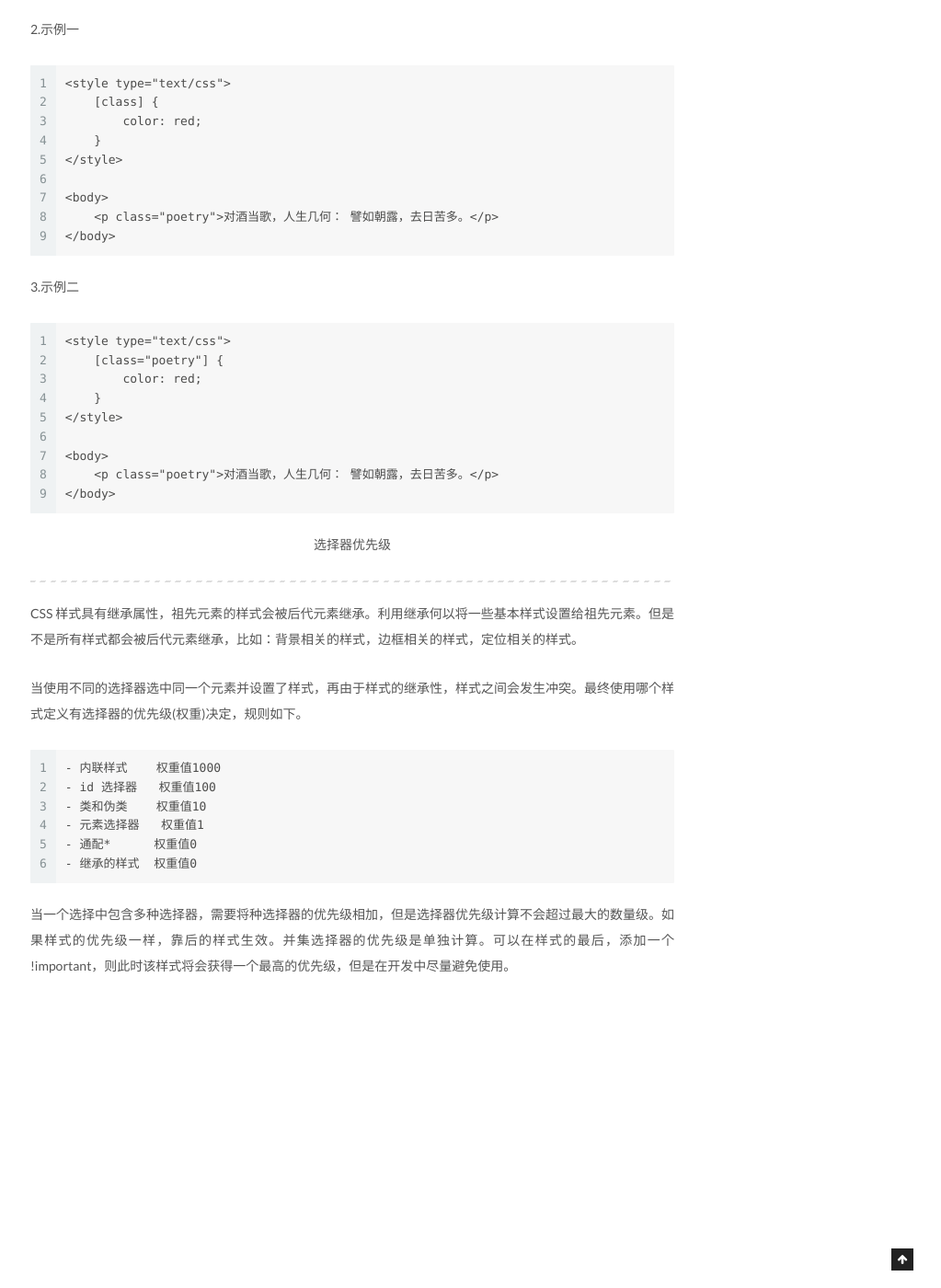
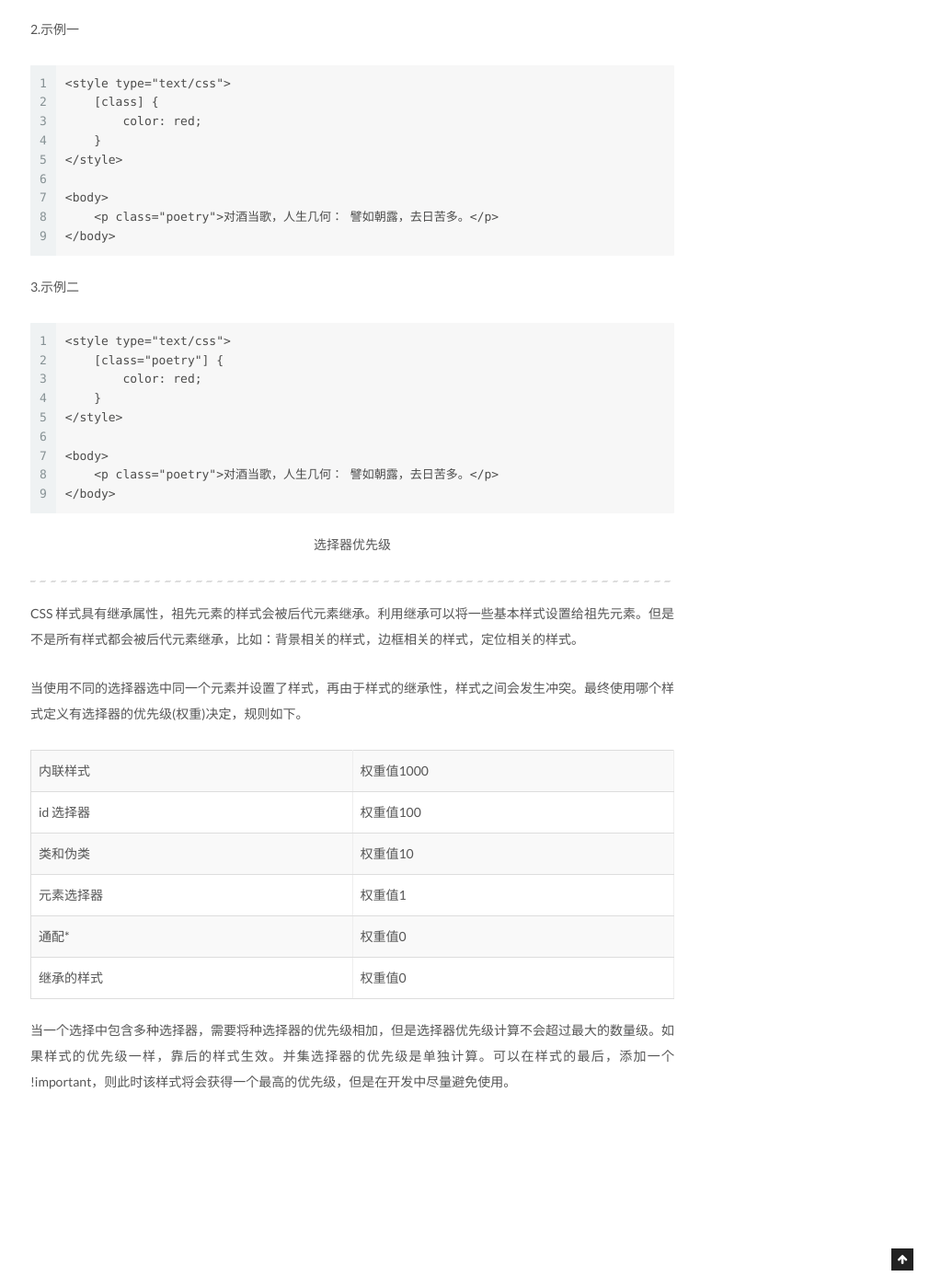
Before and after one commit to chuyibo/chuyibo.github.io, a Jekyll site: the page built from _posts/2021-01-27-CSS 学习笔记(一).md, in a window 1280 px wide and 1400 px high, scrolled down 10003 px. Shown: the whole window at 92% size, without its empty margins (257-1280 px from the left). Built offline with Jekyll 4.4.1, drawn with Linux system fonts in a browser that asks for light colours.

Commit message:
2021/01/28

````diff
--- a/_posts/2021-01-27-CSS 学习笔记(一).md
+++ b/_posts/2021-01-27-CSS 学习笔记(一).md
@@ -501,17 +501,35 @@ description: CSS 基础选择器的使用示例，元素选择器，id 选择器
 
 ----
 
-CSS 样式具有继承属性，祖先元素的样式会被后代元素继承。利用继承何以将一些基本样式设置给祖先元素。但是不是所有样式都会被后代元素继承，比如：背景相关的样式，边框相关的样式，定位相关的样式。
+CSS 样式具有继承属性，祖先元素的样式会被后代元素继承。利用继承可以将一些基本样式设置给祖先元素。但是不是所有样式都会被后代元素继承，比如：背景相关的样式，边框相关的样式，定位相关的样式。
 
 当使用不同的选择器选中同一个元素并设置了样式，再由于样式的继承性，样式之间会发生冲突。最终使用哪个样式定义有选择器的优先级(权重)决定，规则如下。
 
-```
-- 内联样式    权重值1000
-- id 选择器   权重值100
-- 类和伪类    权重值10
-- 元素选择器   权重值1
-- 通配*      权重值0
-- 继承的样式  权重值0
-```
+<table>
+  <tr>
+      <td>内联样式</td>
+      <td>权重值1000</td>
+  </tr>
+    <tr>
+      <td>id 选择器</td>
+      <td>权重值100</td>
+  </tr>
+    <tr>
+      <td>类和伪类</td>
+      <td>权重值10</td>
+  </tr>
+    <tr>
+      <td>元素选择器</td>
+      <td>权重值1</td>
+  </tr>
+    <tr>
+      <td>通配*</td>
+      <td>权重值0</td>
+  </tr>
+    <tr>
+      <td>继承的样式</td>
+      <td>权重值0</td>
+  </tr>
+</table>
 
 当一个选择中包含多种选择器，需要将种选择器的优先级相加，但是选择器优先级计算不会超过最大的数量级。如果样式的优先级一样，靠后的样式生效。并集选择器的优先级是单独计算。可以在样式的最后，添加一个 !important，则此时该样式将会获得一个最高的优先级，但是在开发中尽量避免使用。
````
